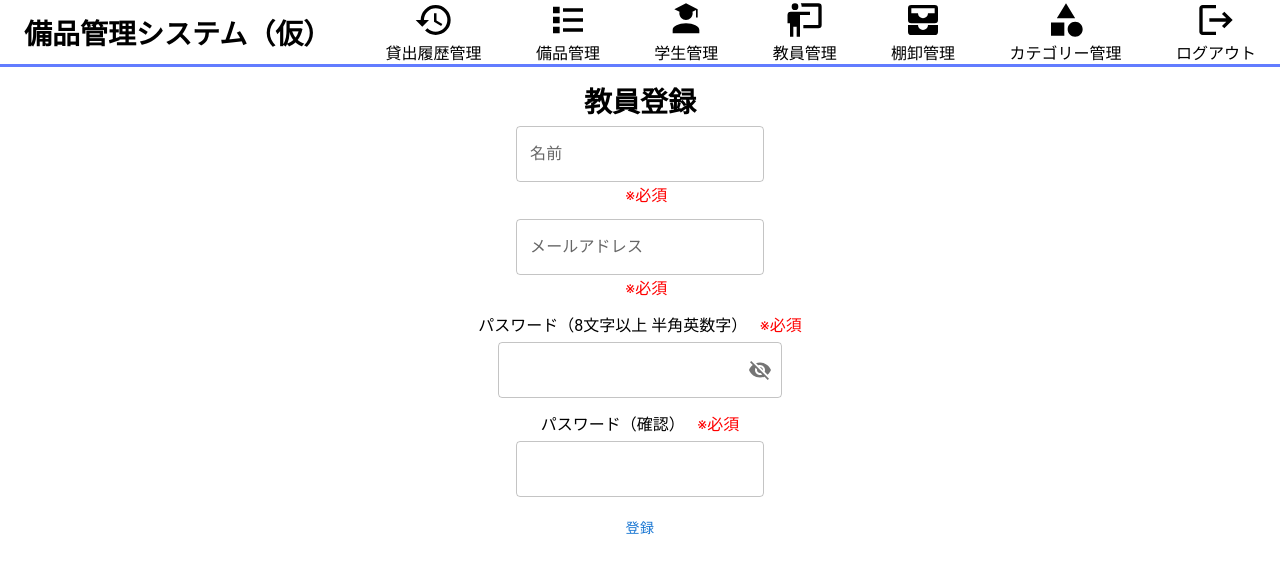
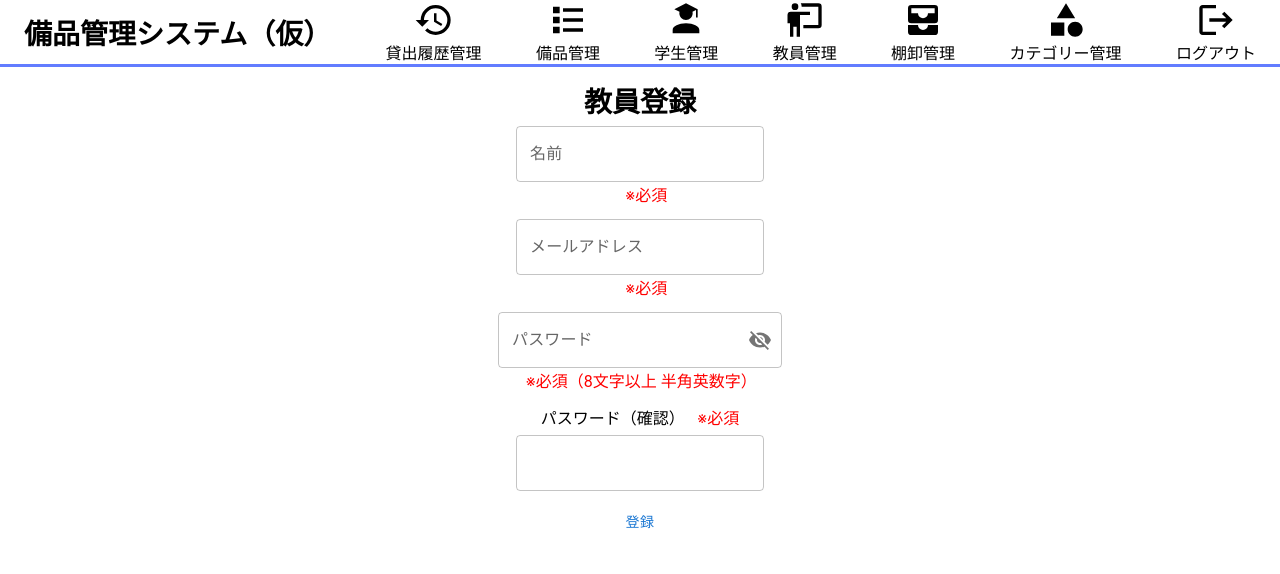
Before and after one commit to takumiTakahata/equipment_management_system, a React (Create React App) app in the folder app/: page / in a window 1280 px wide. Shown: the top 574 px of the page. Built offline with nearby package versions, Linux system fonts and the light colour scheme.

Commit message:
パスワードの入力欄の修正

```diff
--- a/app/src/components/teacher_register.tsx
+++ b/app/src/components/teacher_register.tsx
@@ -9,6 +9,8 @@ import IconButton from "@mui/material/IconButton";
 import Visibility from "@mui/icons-material/Visibility";
 import VisibilityOff from "@mui/icons-material/VisibilityOff";
 import InputAdornment from "@mui/material/InputAdornment";
+import FormControl from "@mui/material/FormControl";
+import InputLabel from "@mui/material/InputLabel";
 import Header from "./header";
 import "./teacher_register.css";
 
@@ -101,13 +103,12 @@ function TeacherRegister() {
             )}
           </div>
 
-          <div className="pass_container">
-            <p className="pass_title">パスワード（8文字以上 半角英数字）</p>
-            <p className="required_txt">※必須</p>
-          </div>
           <div className="pass_input">
+            <FormControl variant="outlined">
+              <InputLabel>パスワード</InputLabel>
               <OutlinedInput
                 id="outlined-adornment-password"
+                label="パスワード"
                 type={showPassword ? "text" : "password"}
                 endAdornment={
                   <InputAdornment position="end">
@@ -129,12 +130,17 @@ function TeacherRegister() {
                   },
                 })}
               />
+              {errorFlg ? (
                 <ErrorMessage
                   errors={errors}
                   name="password"
                   as="p"
                   className="error_message"
                 />
+              ) : (
+                <p className="required_txt">※必須（8文字以上 半角英数字）</p>
+              )}
+            </FormControl>
           </div>
 
           <div className="passch_container">
```
Lines whose indentation alone changed are shown as unchanged.
